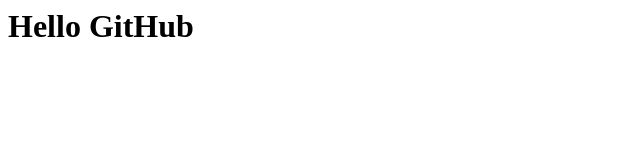
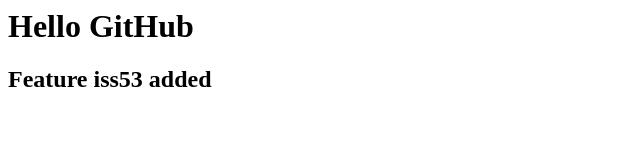
Before and after one commit to Aruna-londhe/my-project, a plain HTML site: page index.html in a window 1280 px wide. Shown: the whole page, without its empty margins (0-640 px from the left). Drawn offline with Linux system fonts and the light colour scheme.

Commit message:
C3: Added feature in iss53 branch

```diff
--- a/index.html
+++ b/index.html
@@ -1,3 +1,4 @@
 <html>
   <h1>Hello GitHub</h1>
+  <h2>Feature iss53 added</h2>
 </html>
```
